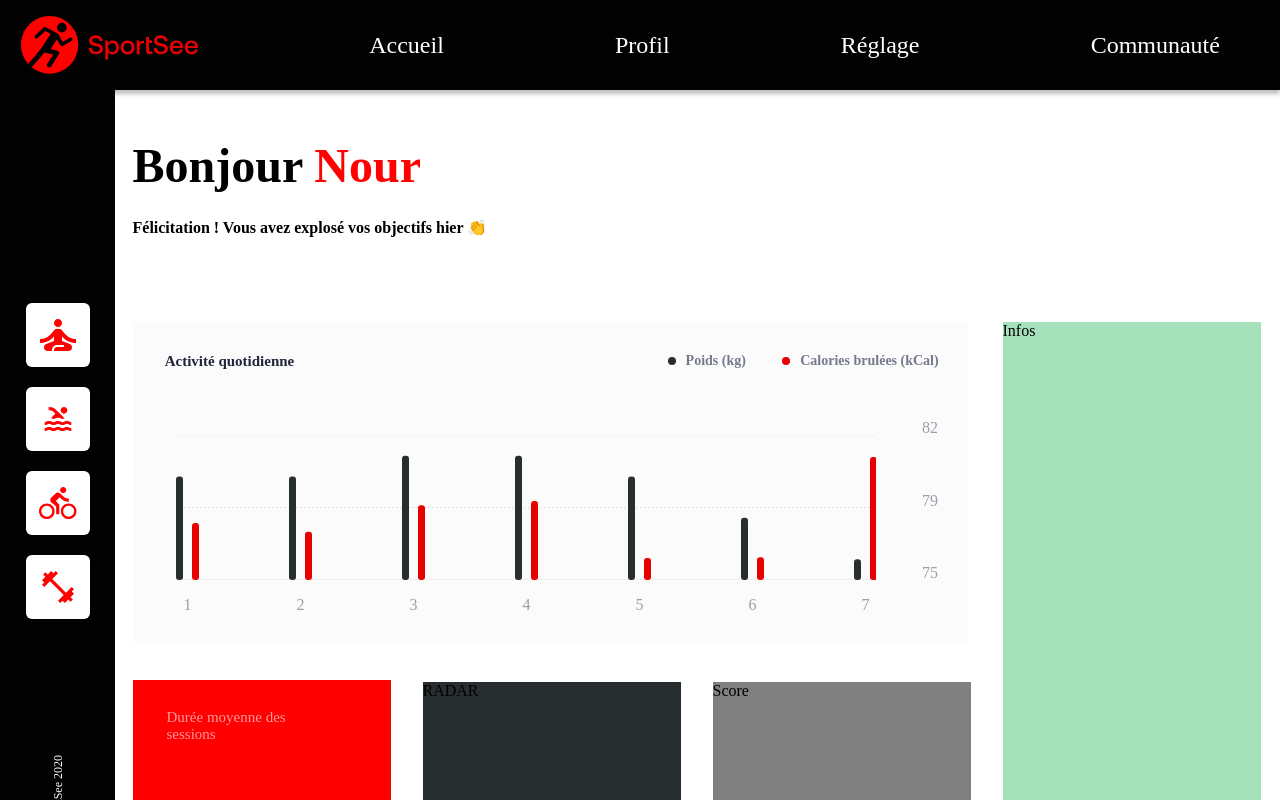
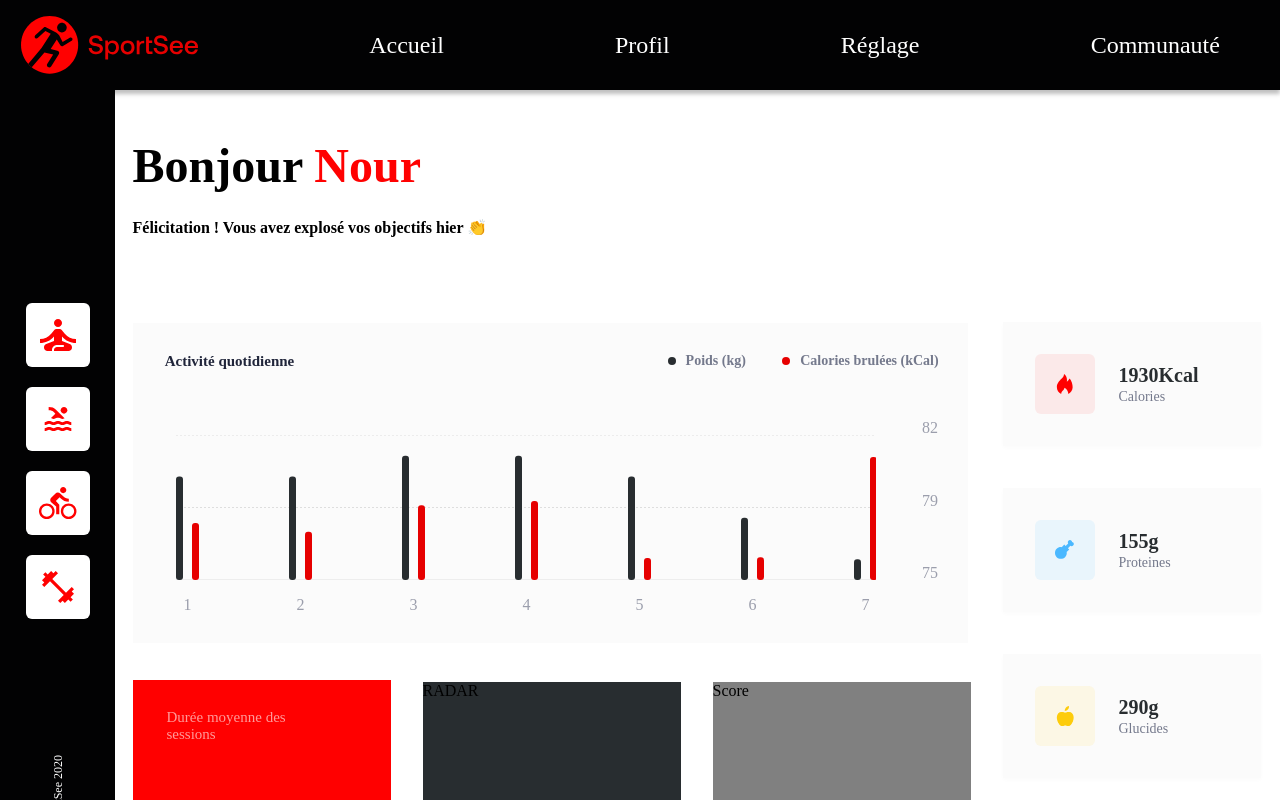
Before and after one commit to Matthieu-Mary/P12-SportSee, a React (Vite) app in the folder SportSee-Front/: page / in a window 1280 px wide. Shown: the top 800 px of the page. Built offline with nearby package versions, Linux system fonts and the light colour scheme.

Commit message:
Create user infos div

```diff
--- a/SportSee-Front/src/components/Infos.tsx
+++ b/SportSee-Front/src/components/Infos.tsx
@@ -1,8 +1,64 @@
+import { useState } from "react";
+import Fire from "../assets/infos/Fire.svg"
+import Protein from "../assets/infos/Protein.svg"
+import Apple from "../assets/infos/apple.svg"
+import Cheeseburger from "../assets/infos/cheeseburger.svg"
+import { USER_MAIN_DATA } from "../mocks/InfosMock";
+
+
+
+
 type Props = {}
 
 function Infos({}: Props) {
+
+  const [data] = useState(USER_MAIN_DATA[0])
+
+  const userInfos = data.keyData
+
+  const {calorieCount, proteinCount, carbohydrateCount, lipidCount} = userInfos;
+
+  console.log(userInfos)
+
   return (
-    <div className="infos-container">Infos</div>
+    <div className="infos-container">
+      <div className="info">
+        <div className="info-image" style={{background: "rgba(255, 0, 0, 0.07)"}} >
+          <img src={Fire} alt="fire logo"  />
+        </div>
+        <div className="info-name">
+          <p>{calorieCount+"Kcal"}</p>
+          <span>Calories</span>
+        </div>
+      </div>
+      <div className="info">
+        <div className="info-image" style={{background: "rgba(74, 184, 255, 0.1)"}}>
+          <img src={Protein} alt="protein logo" />
+        </div>
+        <div className="info-name">
+          <p>{proteinCount+"g"}</p>
+          <span>Proteines</span>
+        </div>
+      </div>
+      <div className="info">
+        <div className="info-image" style={{background: "rgba(249, 206, 35, 0.1)"}}>
+          <img src={Apple} alt="apple logo" />
+        </div>
+        <div className="info-name">
+          <p>{carbohydrateCount+"g"}</p>
+          <span>Glucides</span>
+        </div>
+      </div>
+      <div className="info">
+        <div className="info-image" style={{background: "rgba(253, 81, 129, 0.1)"}}>
+          <img src={Cheeseburger} alt="cheeseburger logo" />
+        </div>
+        <div className="info-name">
+          <p>{lipidCount+"g"}</p>
+          <span>Lipides</span>
+        </div>
+      </div>
+    </div>
   )
 }
 
--- a/SportSee-Front/src/styles/components/_charts.scss
+++ b/SportSee-Front/src/styles/components/_charts.scss
@@ -108,5 +108,38 @@
 .infos-container {
   width: 258px;
   height: 622px;
-  background-color: rgb(165, 225, 186);
+  display: flex;
+  flex-direction: column;
+  justify-content: space-between;
+  .info {
+    display: flex;
+    align-items: center;
+    width: 258px;
+    height: 124px;
+    background-color: #FBFBFB;
+    box-shadow: 0px 2px 4px rgba(0, 0, 0, 0.0212249);
+    .info-image {
+      margin-left: 32px;
+      margin-right: 24px;
+      width: 60px;
+      height: 60px;
+      display: flex;
+      justify-content: center;
+      align-items: center;
+      border-radius: 6px;
+    }
+    .info-name {
+      p {
+        font-size: 20px;
+        line-height: 24px;
+        font-weight: 700;
+        color: #282D30;
+      }
+      span {
+        color: #74798C;
+        font-size: 14px;
+        font-weight: 500;
+      }
+    }
+  }
 }
```
Also changed, not shown: SportSee-Front/src/api/Api.tsx (added, +7 -0 lines).
